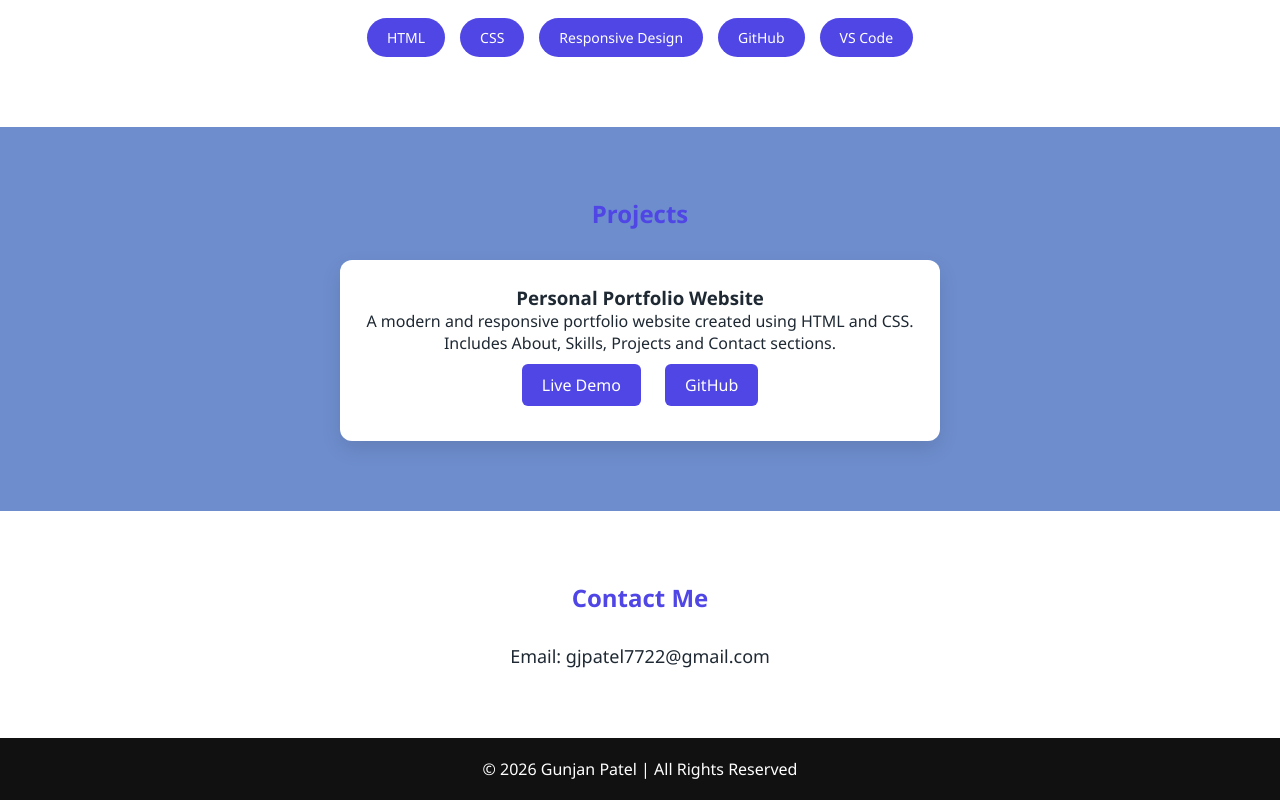
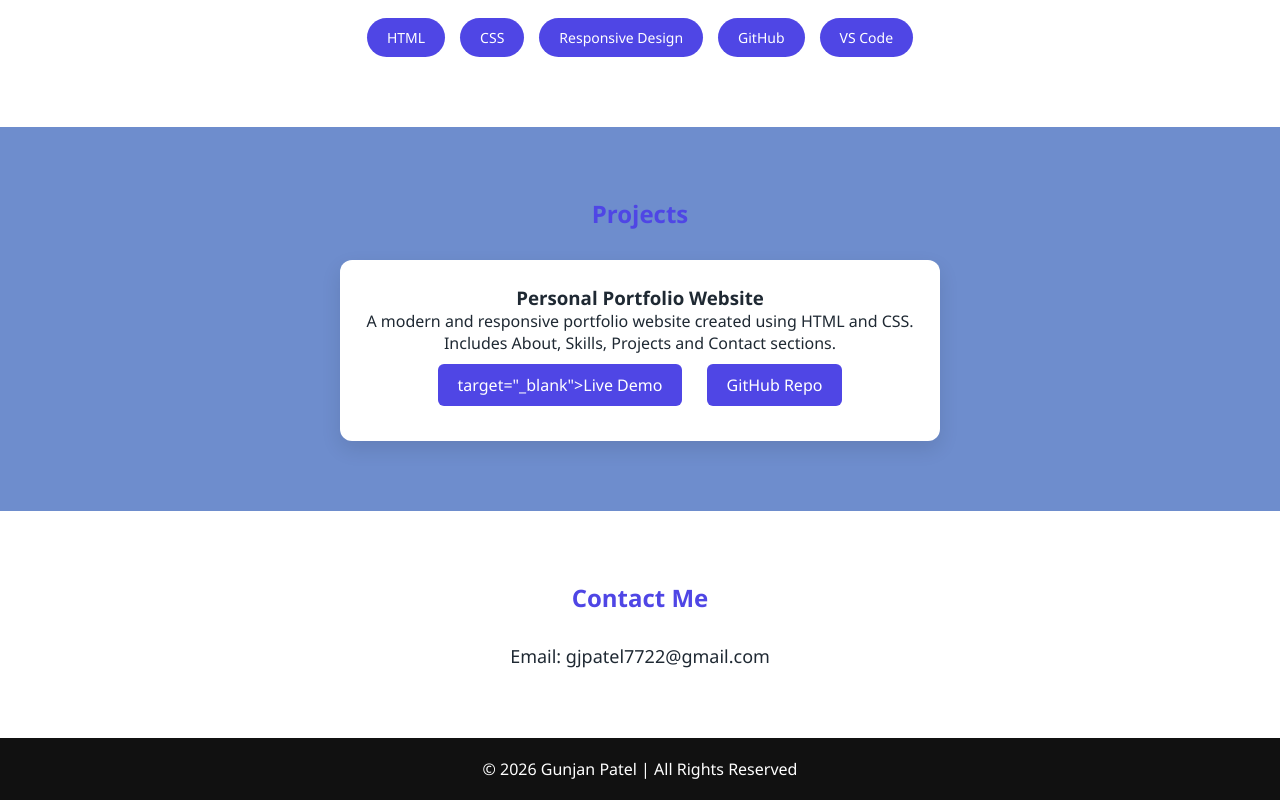
Before and after one commit to gunjanpatel-dev/portfolio, a plain HTML site: page index.html in a window 1280 px wide. Shown: the part 1075-1875 px from the top of the page. Drawn offline with Linux system fonts and the light colour scheme.

Commit message:
Update index.html

```diff
--- a/index.html
+++ b/index.html
@@ -58,8 +58,8 @@
         A modern and responsive portfolio website created using
         HTML and CSS. Includes About, Skills, Projects and Contact sections.
       </p>
-      <a href="https://gunjanpatel-dev.github.io/portfolio/">Live Demo</a>
-      <a href="https://github.com/gunjanpatel-dev/portfolio">GitHub</a>
+      <a href="https://gunjanpatel-dev.github.io/portfolio/"> target="_blank">Live Demo</a>
+      <a href="https://github.com/gunjanpatel-dev/portfolio" target="_blank">GitHub Repo</a>
     </div>
   </section>
 
```
